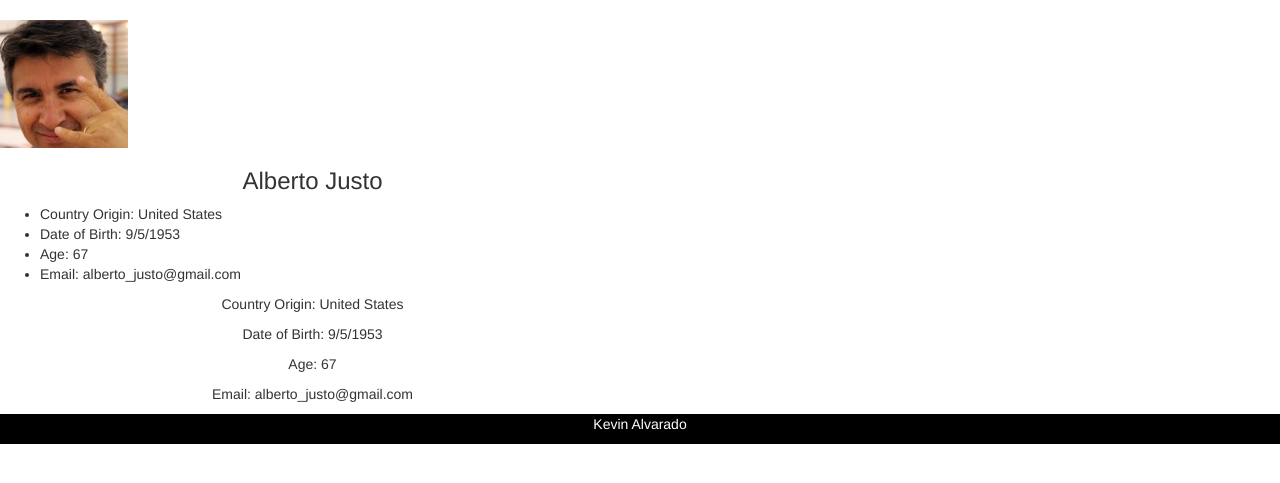
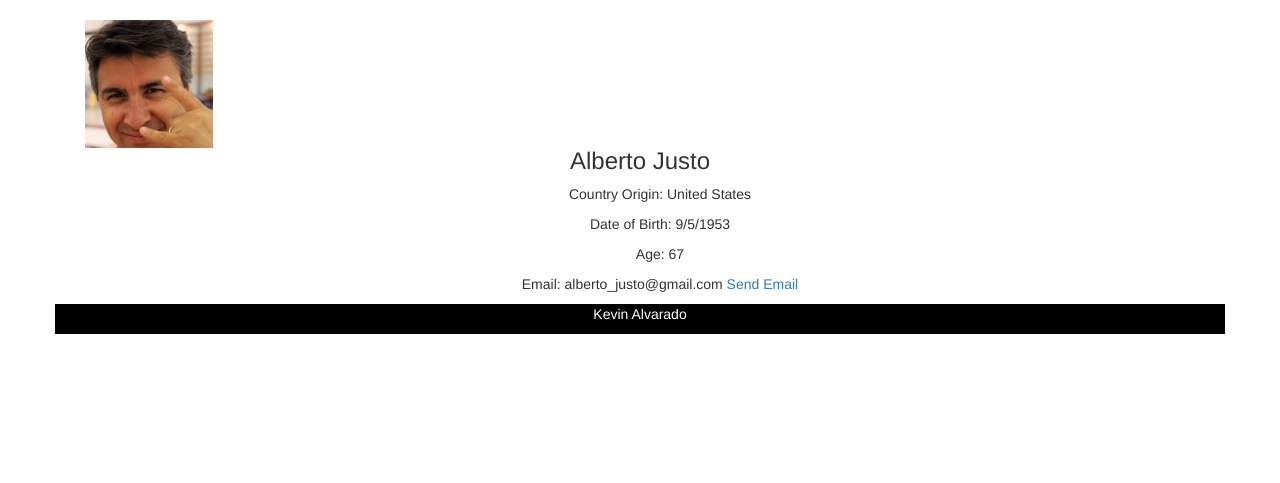
Before and after one commit to iu-msis/1-html-review-kealva, a PHP site: page /user_information.html in a window 1280 px wide. Shown: the part 132-615 px from the top of the page. Run offline with PHP 8.4, Linux system fonts and the light colour scheme; some libraries are stand-ins or nearby versions.

Commit message:
Fix Container and Added more CSS styling

```diff
--- a/public/css/style.css
+++ b/public/css/style.css
@@ -13,14 +13,15 @@
 }
 
 table   {
-    background-color: yellow;
-    border-radius: 30px;
-    padding: 10px;
-    padding-left: 20px;
-    border-width: 25px;
+    background-color: darkblue;
+    color: white;
+    border-color: black;
+    text-align: center;
 }
 
-
+th  {
+    text-align: center;
+}
 footer  {
     background-color: black;
     color: white;
--- a/public/user_information.html
+++ b/public/user_information.html
@@ -22,39 +22,32 @@
               <span class = "icon-bar"></span>
             </button>
           </div>
-
         <div class = "collapse navbar-collapse" id="DASMenu">
           <ul class="nav navbar-nav">
             <li><a href = "index.html"> Homepage </a></li>
             <li><a href = "user_information.html"> User Information </a></li>
             <li><a href = "tables.html"> Tables </a></li>
+          </ul>
         </div>
         </nav>
       </div>
-    </body>
-      <main class="row">
+    <main class="container">
 
-     <div class="col-sm-6 ">
+     <div class="col-sm-12 col-xs-12">
             <img src="image/93.jpg" class="img-responsive">
+     </div>
+     <div>
             <h3>Alberto Justo</h3>
               <ul>
-                <li class= "list_links">Country Origin: United States</a></li>
-                <li class= "list_links">Date of Birth: 9/5/1953</a></li>
-                <li class= "list_links">Age: 67</a></li>
-                <li class= "list_links">Email: alberto_justo@gmail.com<a href="https://mail.google.com/mail/u/0/#inbox"></a></li>
+                <p class= "list_links">Country Origin: United States</a></p>
+                <p class= "list_links">Date of Birth: 9/5/1953</a></p>
+                <p class= "list_links">Age: 67</a></p>
+                <p class= "list_links">Email: alberto_justo@gmail.com<a href="https://mail.google.com/mail/u/0/#inbox"> Send Email</a></p>
               </ul>
-
-
-
-            <!-- showing name, country or origin, birthdate, age, email address  -->
-            <p>Country Origin: United States</p>
-            <p> Date of Birth: 9/5/1953</p>
-            <p>Age: 67</p>
-            <p>Email: alberto_justo@gmail.com</p>
      </div>
-      </main>
-        <footer class="row">
+    </main>
+        <footer class="container">
           Kevin Alvarado
         </footer>
-        </html>
+    </body>
 </html>
```
Also changed, not shown: public/tables.html (+5 -3 lines).
